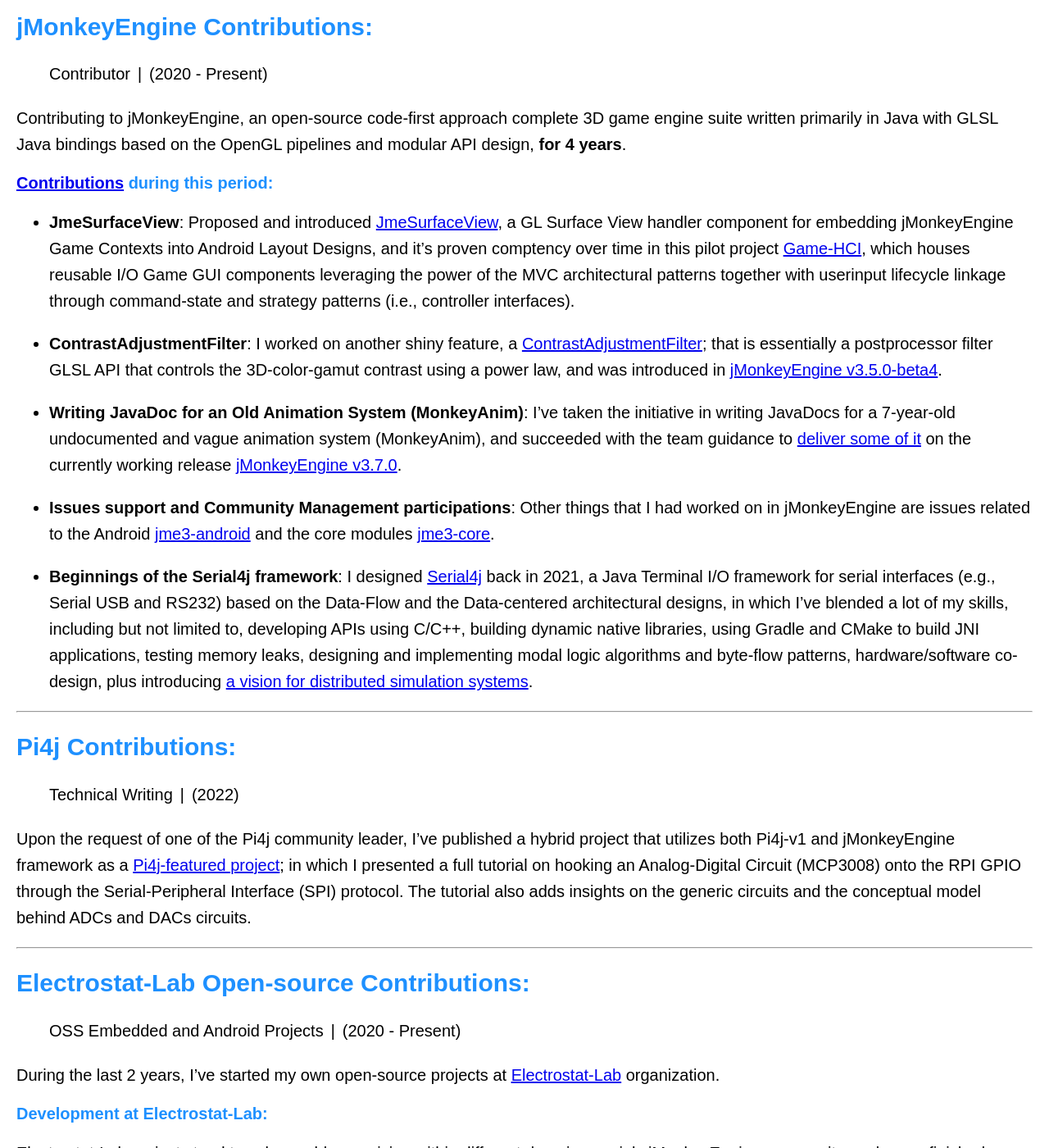
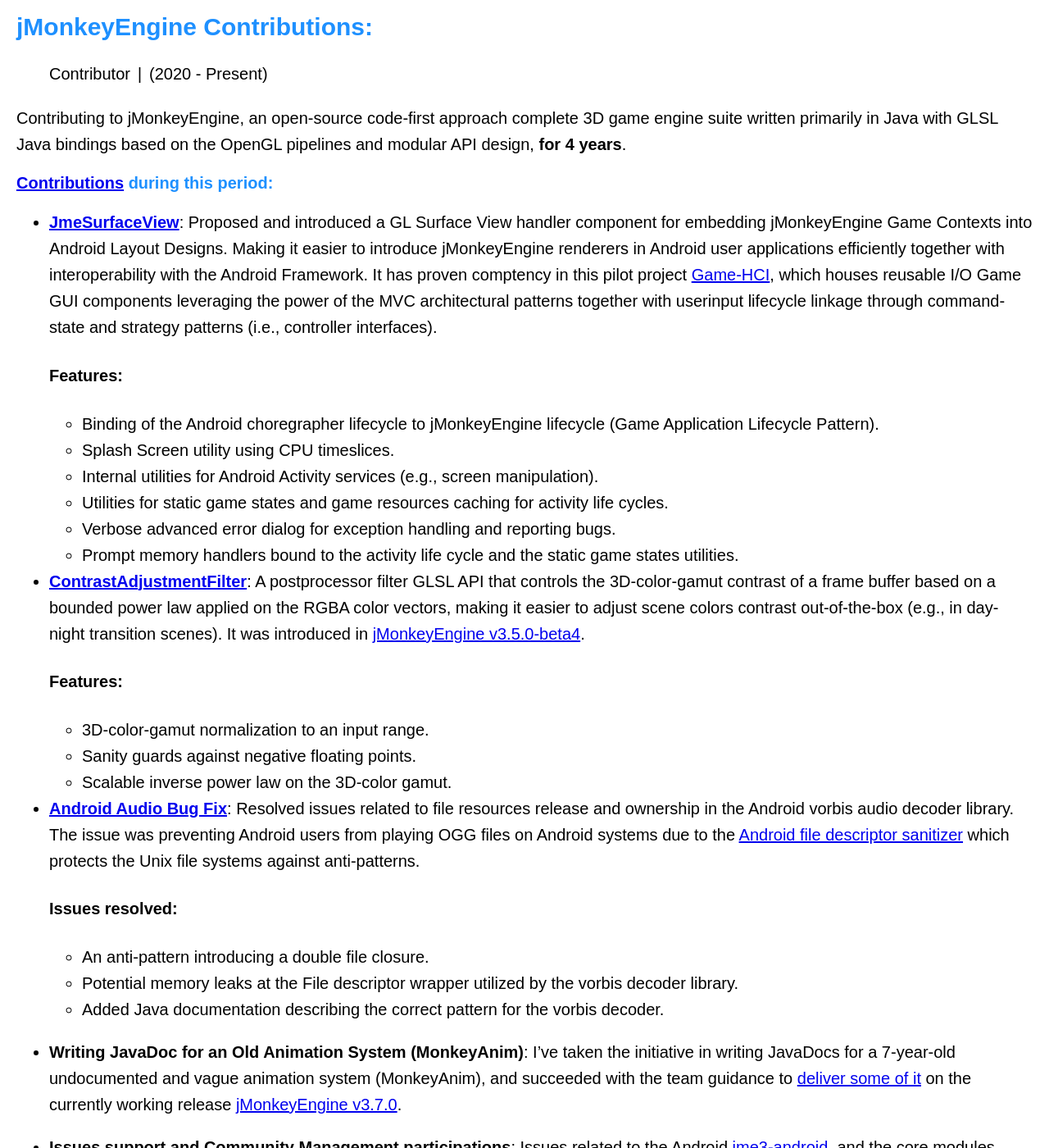
Before and after one commit to pavly-gerges/pavly-gerges, a Jekyll site: the page built from resume/index.md, in a window 1280 px wide and 1400 px high, scrolled down 1183 px. Shown: the whole window at 82% size. Built offline with Jekyll 4.4.1, drawn with Linux system fonts in a browser that asks for light colours; our own code applies the rules of GitHub Pages for plain Markdown files; some of the changed text lies outside the part shown.

Commit message:
Update index.md: improved the exp section

```diff
--- a/resume/index.md
+++ b/resume/index.md
@@ -7,8 +7,8 @@ Welcome, it's an honor for me that you've reached here! I'm Pavly Gerges, a self
 - **Languages**: Java - C/C++ - Kotlin - Bash (Shell Scripting) - Dot for architectural diagrams.
 - **Java Platform**: Java Reflection API - Java Native Interface (JNI) - JNI Invocation API - Java Command-line tools.
 - **Gradle**: Gradle - Gradle Plugins - Gradle Core Platform Modular Architecture - Gradle Multi-project Builds.
-- **Crossplatform API Design and development**: Software Architectural Design - Concurrent Programming - Object-oriented Design - Design Patterns - Entity-Component-System Design - Procedural Programming (Finite Automata) - Sqlite DB - Data Structures - Algorithms - POSIX - GNU Compiler Collection (GCC) - Android Core SDK - Android NDK - GLSL - OpenGL - Sonatype/Maven Deployment.
-- **Technical Writing**: Documentation - Tutorials.
+- **Crossplatform API Design and development**: Software Architectural Design - Concurrent Programming - Object-oriented Design - Design Patterns - Game Programming Patterns - Entity-Component-System Design - Procedural Programming (Finite Automata) - Sqlite DB - Data Structures - Algorithms - POSIX - GNU Compiler Collection (GCC) - Android Core SDK - Android NDK - GLSL - OpenGL - Sonatype/Maven Deployment.
+- **Technical Writing**: Documentation - Wikis.
 - **Building and Automation**: CMake - BASH - JUnit - Git/GitHub VCS - GitHub Actions (CI/CD) - Windows-Subsystem For Linux (WSL).
 - **Embedded Systems**: C/C++ Programming - Java Native Interface (JNI) - Microcontroller Programming - GNU/Linux Libc - jMonkeyEngine Framework - Hardware/Software Co-design - Distributed Simulations.
 - **Pure Science**: Scientific Modelling - Scientific Philosophy - Discrete Mathematics - Calculus - Linear Algebra - Medical and Clinical Sciences.
@@ -23,15 +23,32 @@ Welcome, it's an honor for me that you've reached here! I'm Pavly Gerges, a self
 Contributing to jMonkeyEngine, an open-source code-first approach complete 3D game engine suite written primarily in Java with GLSL Java bindings based on the OpenGL pipelines and modular API design, **for 4 years**.
 
 ### [Contributions](https://github.com/jMonkeyEngine/jmonkeyengine/commits?author=pavly-gerges) during this period:
-- **JmeSurfaceView**: Proposed and introduced [JmeSurfaceView](https://github.com/jMonkeyEngine/jmonkeyengine/tree/master/jme3-android/src/main/java/com/jme3/view/surfaceview), a GL Surface View handler component for embedding jMonkeyEngine Game Contexts into Android Layout Designs, and it's proven comptency over time in this pilot project [Game-HCI](https://github.com/Electrostat-Lab/Game-HCI), which houses reusable I/O Game GUI components leveraging the power of the MVC architectural patterns together with userinput lifecycle linkage through command-state and strategy patterns (i.e., controller interfaces).
+- **[JmeSurfaceView](https://github.com/jMonkeyEngine/jmonkeyengine/tree/master/jme3-android/src/main/java/com/jme3/view/surfaceview)**: Proposed and introduced a GL Surface View handler component for embedding jMonkeyEngine Game Contexts into Android Layout Designs. Making it easier to introduce jMonkeyEngine renderers in Android user applications efficiently together with interoperability with the Android Framework. It has proven comptency in this pilot project [Game-HCI](https://github.com/Electrostat-Lab/Game-HCI), which houses reusable I/O Game GUI components leveraging the power of the MVC architectural patterns together with userinput lifecycle linkage through command-state and strategy patterns (i.e., controller interfaces).
+  #### Features:
+  * Binding of the Android choregrapher lifecycle to jMonkeyEngine lifecycle (Game Application Lifecycle Pattern).
+  * Splash Screen utility using CPU timeslices.
+  * Internal utilities for Android Activity services (e.g., screen manipulation).
+  * Utilities for static game states and game resources caching for activity life cycles.
+  * Verbose advanced error dialog for exception handling and reporting bugs.
+  * Prompt memory handlers bound to the activity life cycle and the static game states utilities.
 
-- **ContrastAdjustmentFilter**: I worked on another shiny feature, a [ContrastAdjustmentFilter](https://github.com/jMonkeyEngine/jmonkeyengine/pull/1665); that is essentially a postprocessor filter GLSL API that controls the 3D-color-gamut contrast using a power law, and was introduced in [jMonkeyEngine v3.5.0-beta4](https://github.com/jMonkeyEngine/jmonkeyengine/releases/tag/v3.5.0-beta4).
+- **[ContrastAdjustmentFilter](https://github.com/jMonkeyEngine/jmonkeyengine/pull/1665)**: A postprocessor filter GLSL API that controls the 3D-color-gamut contrast of a frame buffer based on a bounded power law applied on the RGBA color vectors, making it easier to adjust scene colors contrast out-of-the-box (e.g., in day-night transition scenes). It was introduced in [jMonkeyEngine v3.5.0-beta4](https://github.com/jMonkeyEngine/jmonkeyengine/releases/tag/v3.5.0-beta4).
+  #### Features:
+  * 3D-color-gamut normalization to an input range.
+  * Sanity guards against negative floating points.
+  * Scalable inverse power law on the 3D-color gamut.
+
+- **[Android Audio Bug Fix](https://github.com/jMonkeyEngine/jmonkeyengine/pull/1956)**: Resolved issues related to file resources release and ownership in the Android vorbis audio decoder library. The issue was preventing Android users from playing OGG files on Android systems due to the [Android file descriptor sanitizer](https://android.googlesource.com/platform/bionic/+/master/docs/fdsan.md) which protects the Unix file systems against anti-patterns.
+  #### Issues resolved:
+  * An anti-pattern introducing a double file closure.
+  * Potential memory leaks at the File descriptor wrapper utilized by the vorbis decoder library.
+  * Added Java documentation describing the correct pattern for the vorbis decoder.
 
 - **Writing JavaDoc for an Old Animation System (MonkeyAnim)**: I've taken the initiative in writing JavaDocs for a 7-year-old undocumented and vague animation system (MonkeyAnim), and succeeded with the team guidance to [deliver some of it](https://github.com/jMonkeyEngine/jmonkeyengine/pulls?q=is%3Apr+com.jme3.anim+is%3Aclosed+author%3Apavly-gerges) on the currently working release [jMonkeyEngine v3.7.0](https://github.com/jMonkeyEngine/jmonkeyengine/releases/tag/v3.7.0-alpha1).
 
-- **Issues support and Community Management participations**: Other things that I had worked on in jMonkeyEngine are issues related to the Android [jme3-android](https://github.com/jMonkeyEngine/jmonkeyengine/commits/master/jme3-android?author=pavly-gerges) and the core modules [jme3-core](https://github.com/jMonkeyEngine/jmonkeyengine/commits/master/jme3-core?author=pavly-gerges).
+- **Issues support and Community Management participations**: Issues related to the Android [jme3-android](https://github.com/jMonkeyEngine/jmonkeyengine/commits/master/jme3-android?author=pavly-gerges), and the core modules [jme3-core](https://github.com/jMonkeyEngine/jmonkeyengine/commits/master/jme3-core?author=pavly-gerges).
 
-- **Beginnings of the Serial4j framework**: I designed [Serial4j](https://github.com/Electrostat-Lab/Serial4j) back in 2021, a Java Terminal I/O framework for serial interfaces (e.g., Serial USB and RS232) based on the Data-Flow and the Data-centered architectural designs, in which I've blended a lot of my skills, including but not limited to, developing APIs using C/C++, building dynamic native libraries, using Gradle and CMake to build JNI applications, testing memory leaks, designing and implementing modal logic algorithms and byte-flow patterns, hardware/software co-design, plus introducing [a vision for distributed simulation systems](https://www.youtube.com/watch?v=4GFGsH4eyJs&t=235s).
+- **Beginnings of the Serial4j framework**: Designed [Serial4j](https://github.com/Electrostat-Lab/Serial4j) back in 2021, a Java Terminal I/O framework for serial interfaces (e.g., Serial USB and RS232) based on the Data-Flow and the Data-centered architectural designs, in which I've blended a lot of my skills, including but not limited to, developing APIs using C/C++, building dynamic native libraries, using Gradle and CMake to build JNI applications, testing memory leaks, designing and implementing modal logic algorithms and byte-flow patterns, hardware/software co-design, plus introducing [a vision for distributed simulation systems](https://www.youtube.com/watch?v=4GFGsH4eyJs&t=235s).
 
 ----------------------------------------------------------------------------------------
 
```
